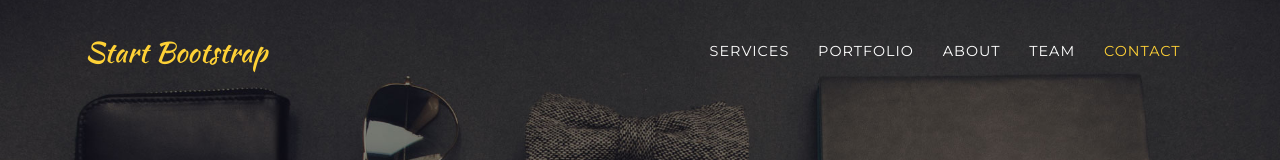
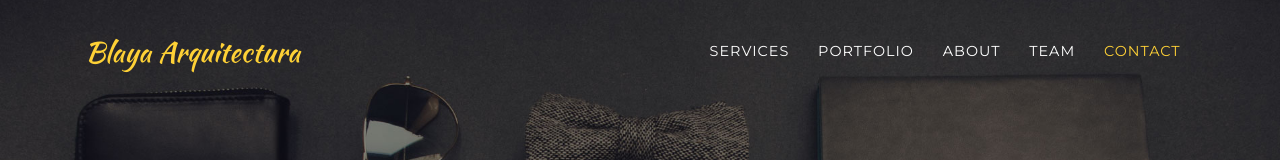
Before and after one commit to blayaarquitectura/startbootstrap-portfolio, a website with bundled scripts: page index.html in a window 1280 px wide. Shown: the top 160 px of the page. Built offline with nearby package versions, Linux system fonts and the light colour scheme; a web font is replaced by a local one.

Commit message:
Testing change and deploy

```diff
--- a/index.html
+++ b/index.html
@@ -30,7 +30,7 @@
   <!-- Navigation -->
   <nav class="navbar navbar-expand-lg navbar-dark fixed-top" id="mainNav">
     <div class="container">
-      <a class="navbar-brand js-scroll-trigger" href="#page-top">Start Bootstrap</a>
+      <a class="navbar-brand js-scroll-trigger" href="#page-top">Blaya Arquitectura</a>
       <button class="navbar-toggler navbar-toggler-right" type="button" data-toggle="collapse" data-target="#navbarResponsive" aria-controls="navbarResponsive" aria-expanded="false" aria-label="Toggle navigation">
         Menu
         <i class="fas fa-bars"></i>
```
